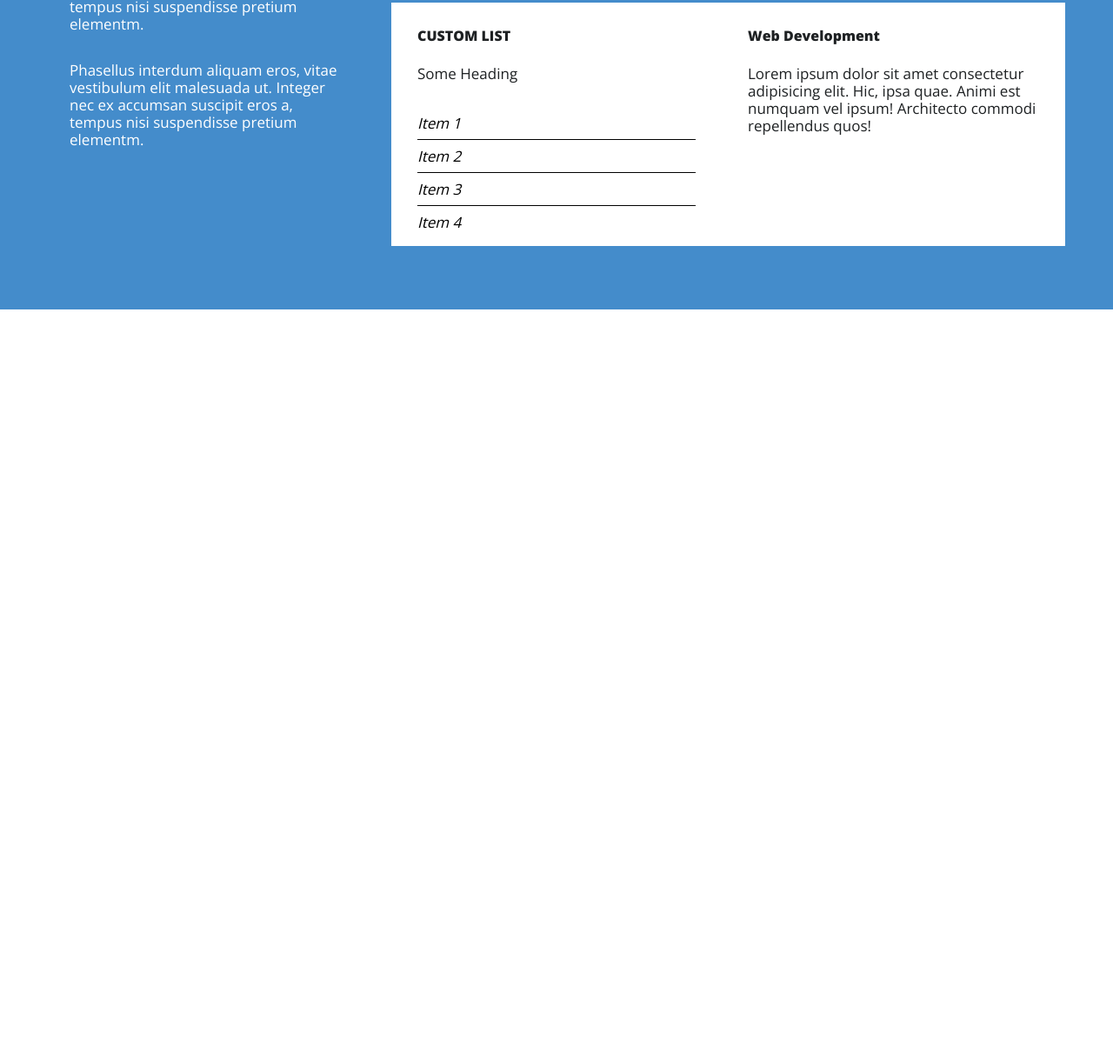
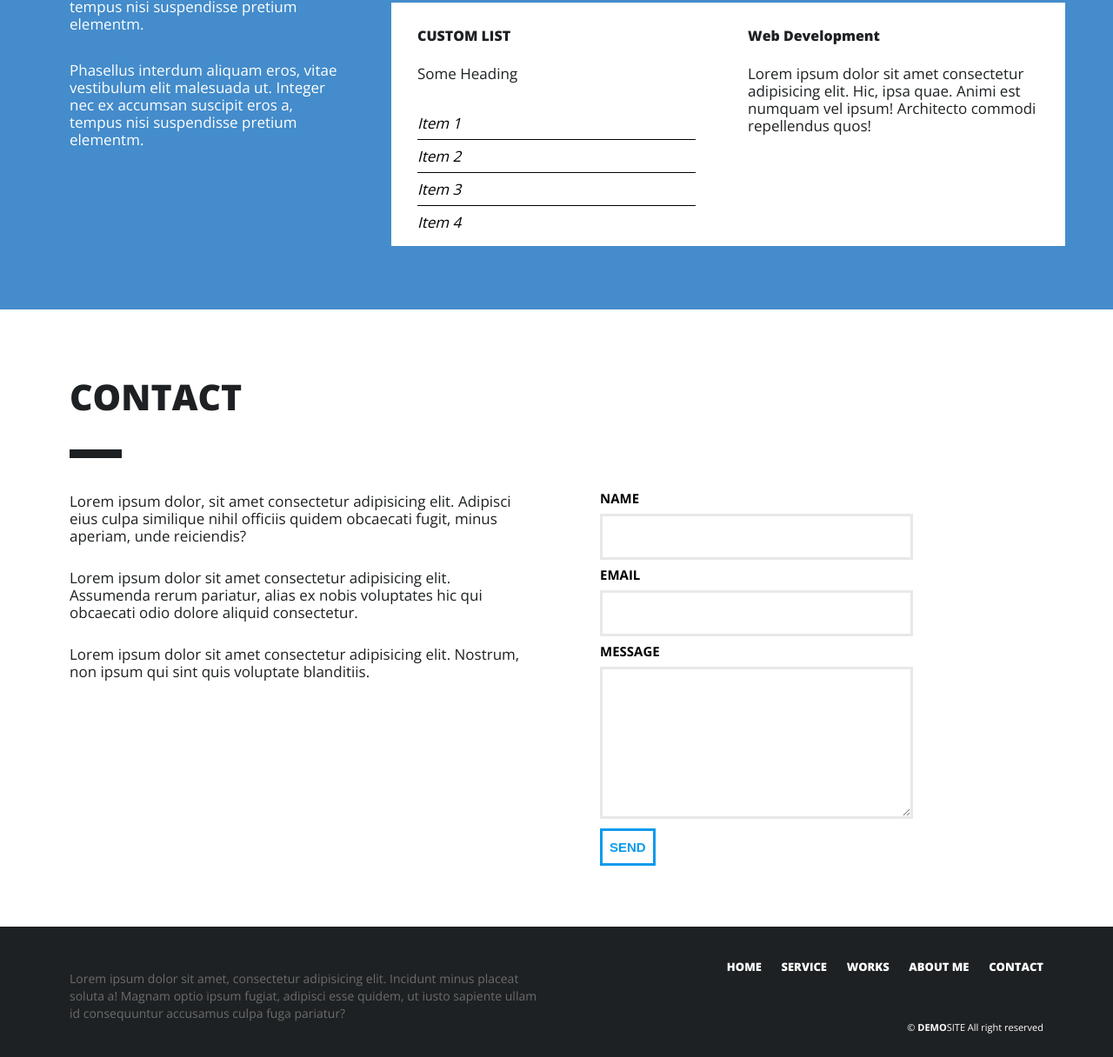
Before and after one commit to masalism/AdeoWebTest, a website: page index.html in a window 1280 px wide. Shown: the part 1024-2240 px from the top of the page at 87% size. Before the commit the page ends 1380 px from the top, so only its background shows below. Drawn offline with nearby package versions, Linux system fonts and the light colour scheme.

Commit message:
done without JS and responsiveness

```diff
--- a/index.html
+++ b/index.html
@@ -117,15 +117,18 @@
                                 <h2 class="heading-3">CUSTOM LIST</h2>
                                 <p class="paragraph paragraph__grey development__p">Some Heading</p>
                                 <ul class="development__list"><i>
-                                    <li class="development__item">Item 1</li>
-                                    <li class="development__item">Item 2</li>
-                                    <li class="development__item">Item 3</li>
-                                    <li class="development__item">Item 4</li></i>
+                                        <li class="development__item">Item 1</li>
+                                        <li class="development__item">Item 2</li>
+                                        <li class="development__item">Item 3</li>
+                                        <li class="development__item">Item 4</li>
+                                    </i>
                                 </ul>
                             </div>
                             <div class="development__block--custom">
                                 <h2 class="heading-3">Web Development</h2>
-                                <p class="paragraph paragraph__grey development__p">Lorem ipsum dolor sit amet consectetur adipisicing elit. Hic, ipsa quae. Animi est numquam vel ipsum! Architecto commodi repellendus quos!</p>
+                                <p class="paragraph paragraph__grey development__p">Lorem ipsum dolor sit amet
+                                    consectetur adipisicing elit. Hic, ipsa quae. Animi est numquam vel ipsum!
+                                    Architecto commodi repellendus quos!</p>
                             </div>
 
                         </div>
@@ -136,6 +139,74 @@
     </section>
     <!-- end of web development -->
 
+    <!-- contact -->
+    <section class="contact">
+        <div class="container">
+            <div class="contact__wrapper">
+                <div class="contact__box">
+                    <h1 class="heading-1 heading-1__grey">CONTACT</h1>
+                    <p class="paragraph paragraph__grey contact__p">Lorem ipsum dolor, sit amet consectetur adipisicing
+                        elit.
+                        Adipisci eius culpa similique nihil officiis quidem obcaecati fugit, minus aperiam, unde
+                        reiciendis?</p>
+                    <p class="paragraph paragraph__grey contact__p">Lorem ipsum dolor sit amet consectetur adipisicing
+                        elit.
+                        Assumenda rerum pariatur, alias ex nobis voluptates hic qui obcaecati odio dolore aliquid
+                        consectetur.</p>
+                    <p class="paragraph paragraph__grey contact__p">Lorem ipsum dolor sit amet consectetur adipisicing
+                        elit.
+                        Nostrum, non ipsum qui sint quis voluptate blanditiis.</p>
+                </div>
+                <div class="contact__form">
+                    <form action="#" class="form">
+                        <div class="form__group">
+                            <label for="name" class="form__label">NAME</label>
+                            <input type="text" id="name" class="form__input" required>
+                        </div>
+                        <div class="form__group">
+                            <label for="email" class="form__label">EMAIL</label>
+                            <input type="email" id="email" class="form__input" required>
+                        </div>
+                        <div class="form__group">
+                            <label for="message" class="form__label">MESSAGE</label>
+                            <textarea id="message" class="form__input form__textarea" required></textarea>
+                        </div>
+                        <div class="form__group">
+                            <button class="btn btn__blue">SEND</button>
+                        </div>
+                    </form>
+                </div>
+            </div>
+        </div>
+    </section>
+    <!-- end of contact -->
+    <!-- footer -->
+    <footer class="footer">
+        <div class="container">
+            <div class="footer__wrapper">
+                <div class="footer__text">
+                    <p class="footer__p">Lorem ipsum dolor sit amet, consectetur adipisicing elit. Incidunt minus
+                        placeat soluta a! Magnam optio ipsum fugiat, adipisci esse quidem, ut iusto sapiente ullam id
+                        consequuntur accusamus culpa fuga pariatur?</p>
+                </div>
+                <div class="footer__nav">
+                    <ul class="footer__list">
+                        <li class="footer__item"><a href="#" class="footer__link">HOME</a></li>
+                        <li class="footer__item"><a href="#" class="footer__link">SERVICE</a></li>
+                        <li class="footer__item"><a href="#" class="footer__link">WORKS</a></li>
+                        <li class="footer__item"><a href="#" class="footer__link">ABOUT ME</a></li>
+                        <li class="footer__item"><a href="#" class="footer__link">CONTACT</a></li>
+                    </ul>
+                </div>
+            </div>
+            <div class="footer__copy">
+                <p class="footer__copy--text">&copy; <span class="footer__copy--bold">DEMO</span>SITE All right reserved
+                </p>
+            </div>
+        </div>
+    </footer>
+    <!-- end of footer -->
+
     <script src="js/index.js"></script>
 </body>
 
--- a/sass/abstracts/_variables.scss
+++ b/sass/abstracts/_variables.scss
@@ -1,4 +1,8 @@
 $color-primary: #448ccb;
+$color-blue:  #3b91c2;
+$color-blue-2:  #0c9aec;
 $color-grey-dark: #1e2123;
+$color-grey-dark-2: #6b6c6c;
 $color-grey-light: #d7d7d7;
+$color-grey-light-2: #e8e8e9;
 $color-white: #fff;
--- a/sass/components/_buttons.scss
+++ b/sass/components/_buttons.scss
@@ -1,18 +1,25 @@
 .btn {
     font-size: 1.5rem;
     font-weight: 800;
-    background-color: #3b91c2;
     box-shadow: none;
     display: inline-block;
     text-align: center;
     padding: 1rem 0.8rem;
-    float: right;
-
     text-decoration: none;
+    cursor: pointer;
 
     &__white {
         color: $color-white;
         border-color: $color-white;
         border: 3px solid $color-white;
+        background-color: $color-blue;
+        float: right;
+    }
+
+    &__blue {
+        color: $color-blue-2;
+        border-color: $color-blue-2;
+        border: 3px solid $color-blue-2;
+        background-color: $color-white;
     }
 }
--- /dev/null
+++ b/sass/components/_form.scss
@@ -0,0 +1,31 @@
+.form {
+
+    &__group:not(:last-child) {
+        margin-bottom: 1rem;
+    }
+
+    &__label {
+        font-size: 1.5rem;
+        font-weight: 700;
+        display: block;
+        margin-bottom: 1rem;
+    }
+
+    &__input {
+        width: 36rem;
+        font-size: 1.5rem;
+        color: $color-grey-dark;
+        padding: 1.5rem;
+        border: 3px solid $color-grey-light-2;
+        transition: all .3s;
+
+        &:focus {
+            outline: none;
+            border: 3px solid $color-grey-dark;
+        }
+    }
+
+    &__textarea {
+        height: 17.5rem;
+    }
+}
--- /dev/null
+++ b/sass/layout/_contact.scss
@@ -0,0 +1,26 @@
+.contact {
+    margin: 7rem 0;
+
+    &__wrapper {
+        display: flex;
+        margin-top: 8rem;
+    }
+
+    &__box {
+        display: block;
+        width: 53rem;
+    }
+
+    &__p {
+        &:not(:last-child) {
+            margin-bottom: 2.8rem;
+        }
+    }
+
+    &__form {
+        margin-top: 13rem;
+        margin-left: 8rem;
+        display: inline-block;
+        width: 36rem;
+    }
+}
--- a/sass/layout/_development.scss
+++ b/sass/layout/_development.scss
@@ -37,7 +37,7 @@
     &__block {
         height: 28rem;
         width: 77.5rem;
-        display:block;
+        display: block;
         position: absolute;
         background-color: $color-white;
         margin-top: 4.5rem;
@@ -65,7 +65,6 @@
         list-style: none;
         padding: 1rem 0;
 
-
         &:not(:last-child) {
             border-bottom: 1px solid black;
         }
--- /dev/null
+++ b/sass/layout/_footer.scss
@@ -0,0 +1,64 @@
+.footer {
+    height: 15rem;
+    background-color: $color-grey-dark;
+    background-size: cover;
+    width: 100%;
+
+    &__wrapper {
+
+        display: flex;
+        justify-content: space-between;
+
+    }
+
+    &__text {
+        margin-top: 5rem;
+        display: block;
+        width: 55rem;
+    }
+
+    &__p {
+        font-size: 1.4rem;
+        color: $color-grey-dark-2;
+        line-height: 2rem;
+    }
+
+    &__nav {
+        margin-top: 4rem;
+    }
+
+    &__list {
+        list-style: none;
+    }
+
+    &__item {
+        display: inline-block;
+        &:not(:last-child) {
+            margin-right: 2rem;
+        }
+    }
+
+    &__link {
+        font-size: 1.3rem;
+        font-weight: 800;
+        color: $color-white;
+        text-decoration: none;
+        transition: all .2s;
+
+        &:hover {
+            color: $color-primary;
+        }
+    }
+
+    &__copy {
+        float: right;
+        &--text {
+            font-size: 1.1rem;
+            color: $color-white;
+        }
+
+        &--bold {
+            font-weight: 700;
+        }
+    }
+}
--- a/sass/main.scss
+++ b/sass/main.scss
@@ -3,7 +3,10 @@
 @import "base/base";
 @import "base/typography";
 @import "components/buttons";
+@import "components/form";
 @import "layout/about";
+@import "layout/contact";
 @import "layout/development";
+@import "layout/footer";
 @import "layout/header";
 @import "layout/navigation";
```
Also changed, not shown: css/style.css, 1 other file.
